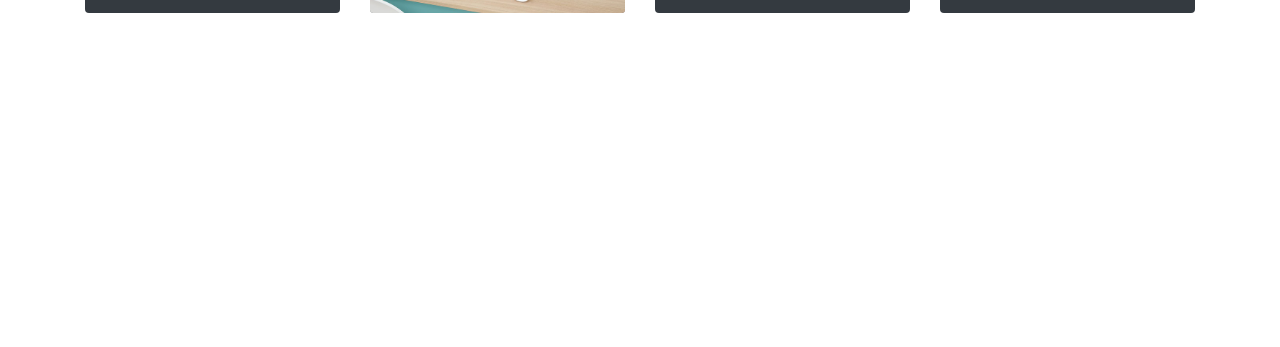
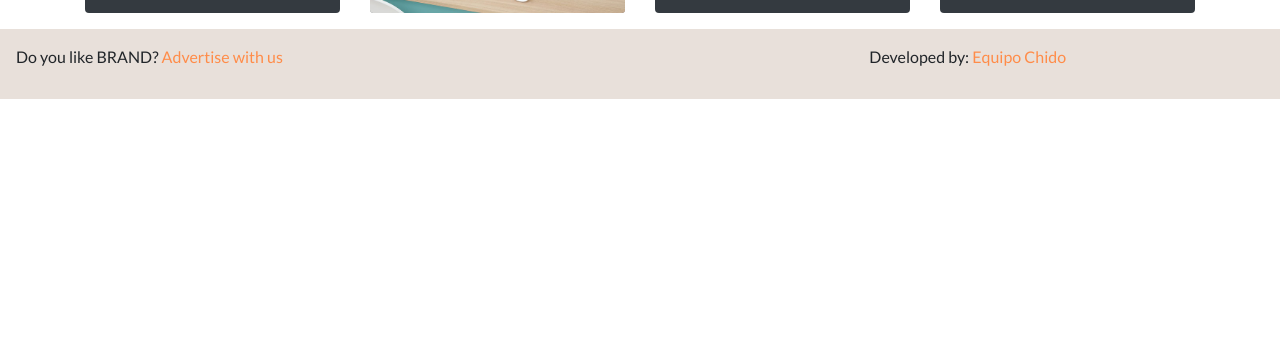
Before and after one commit to mizradev/proyecto-final-fundamentos, a plain HTML site: page exploreCategory.html in a window 1280 px wide. Shown: the part 453-800 px from the top of the page. Drawn offline with nearby package versions, Linux system fonts and the light colour scheme.

Commit message:
modificacion footer

```diff
--- a/static/css/style.sass
+++ b/static/css/style.sass
@@ -136,7 +136,7 @@ footer
     width: 100%
     height: 70px
     background: #E8E0DA
-    margin-top: 35%
+
 
 
 .box
```
Also changed, not shown: static/css/style.css, 1 other file.
